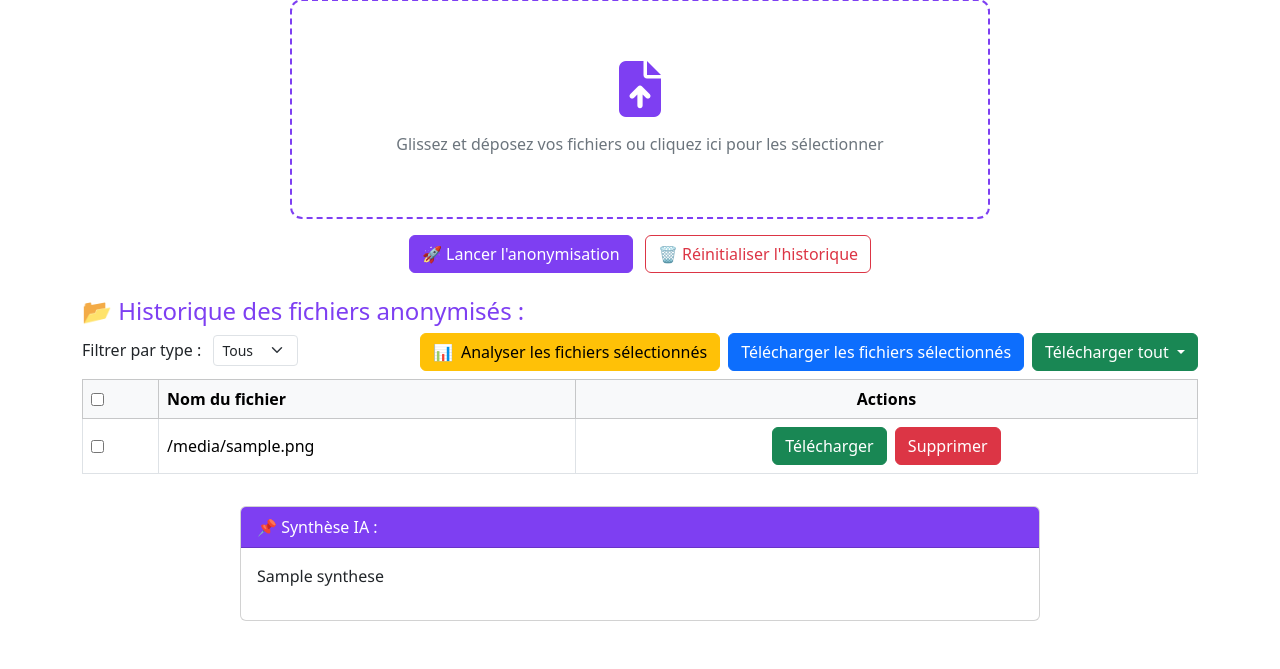
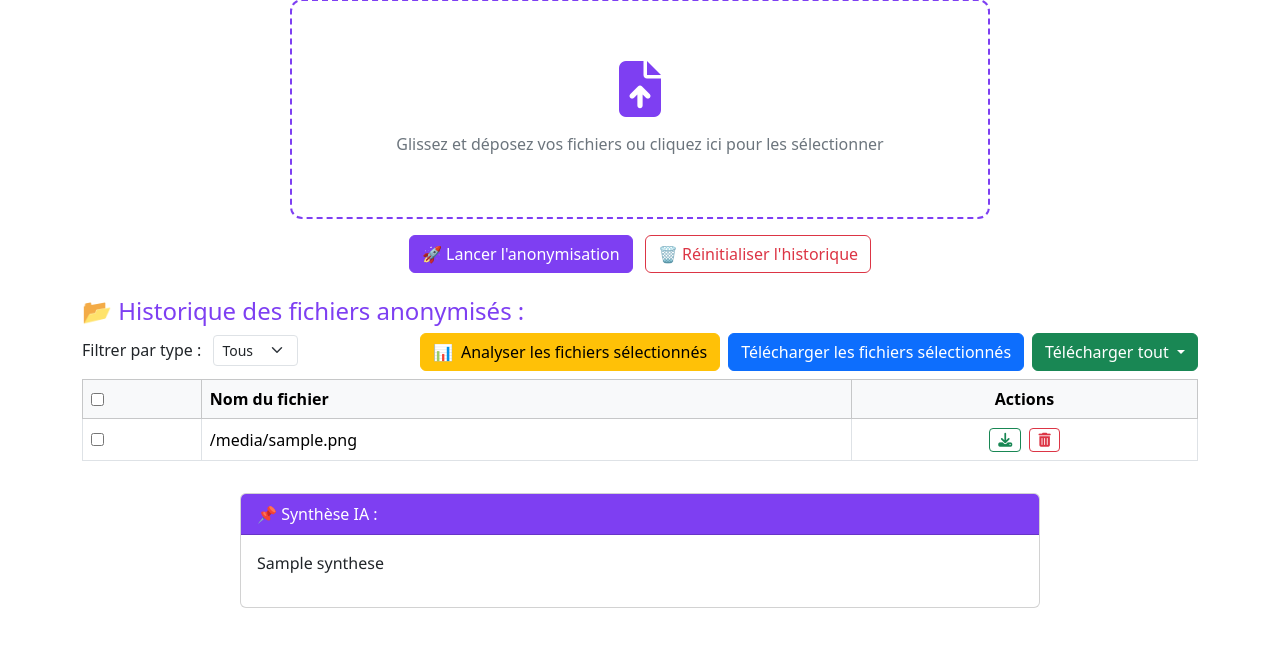
Before and after one commit to MeryemGue/flask-anonymiseur, a Flask app: template templates/index.html in a window 1280 px wide. Shown: the part 424-1093 px from the top of the page. After the commit the page ends 1032 px from the top, so only its background shows below. Run offline with Flask 3, Linux system fonts and the light colour scheme; the template is opened without the code that fills it: most values are stand-ins (such as "Sample title", 1, 10 or a date in 2020); some libraries are stand-ins or nearby versions.

Commit message:
Ajout des modifications0

```diff
--- a/templates/index.html
+++ b/templates/index.html
@@ -84,6 +84,19 @@
   color: white;
 }
 
+.btn-accent {
+  background-color: #004E89;
+  color: white;
+  border: none;
+}
+
+.btn-accent:hover {
+  background-color: #003466;
+}
+
+#delete-synthese i {
+  font-size: 1.2rem;
+}
 
 </style>
 
@@ -186,8 +199,12 @@
             <td><input type="checkbox" class="file-checkbox" value="{{ file }}"></td>
             <td class="filename-cell">{{ file }}</td>
             <td class="text-center">
-              <a href="{{ url_for('download_file', filename=file) }}" class="btn  btn-success">Télécharger</a>
-              <a href="{{ url_for('delete_file', filename=file) }}" class="btn  btn-danger ms-1">Supprimer</a>
+             <a href="{{ url_for('download_file', filename=file) }}" class="btn btn-sm btn-outline-success me-1" title="Télécharger">
+                  <i class="fas fa-download"></i>
+                </a>
+                <a href="{{ url_for('delete_file', filename=file) }}" class="btn btn-sm btn-outline-danger" title="Supprimer">
+                  <i class="fas fa-trash-alt"></i>
+                </a>
             </td>
           </tr>
           {% endfor %}
@@ -333,9 +350,29 @@ document.getElementById('launch-analysis').addEventListener('click', function ()
   <div id="synthese-ia">
     <div class="alert alert-success mt-3">✅ Analyse terminée !</div>
 
-    <a href="${data.pdf_url}" class="btn btn-success me-2" download>Télécharger PDF</a>
-    <a href="${data.txt_url}" class="btn btn-secondary" download>Télécharger TXT</a>
-    <button id="delete-synthese" class="btn btn-danger ms-1">Supprimer</button>
+    <div class="d-flex align-items-center gap-2 mb-3">
+      <div class="dropdown">
+        <button class="btn btn-accent dropdown-toggle d-flex align-items-center" type="button" id="dropdownTelecharger" data-bs-toggle="dropdown" aria-expanded="false">
+          <i class="fas fa-download me-2"></i>
+        </button>
+        <ul class="dropdown-menu" aria-labelledby="dropdownTelecharger">
+          <li>
+            <a class="dropdown-item d-flex align-items-center" href="${data.pdf_url}" download>
+              <i class="fas fa-file-pdf me-2 text-danger"></i> PDF
+            </a>
+          </li>
+          <li>
+            <a class="dropdown-item d-flex align-items-center" href="${data.txt_url}" download>
+              <i class="fas fa-file-alt me-2 text-secondary"></i> TXT
+            </a>
+          </li>
+        </ul>
+      </div>
+
+      <button id="delete-synthese" class="btn btn-outline-danger" title="Supprimer la synthèse">
+        <i class="fas fa-trash-alt"></i>
+      </button>
+    </div>
 
     <pre class="mt-3 bg-light p-3">${data.synthese}</pre>
   </div>
@@ -813,6 +850,7 @@ document.getElementById('analyse-selected')?.addEventListener('click', () => {
   });
 </script>
 
-
+  </div>
+</div>
 </body>
 </html>
```
